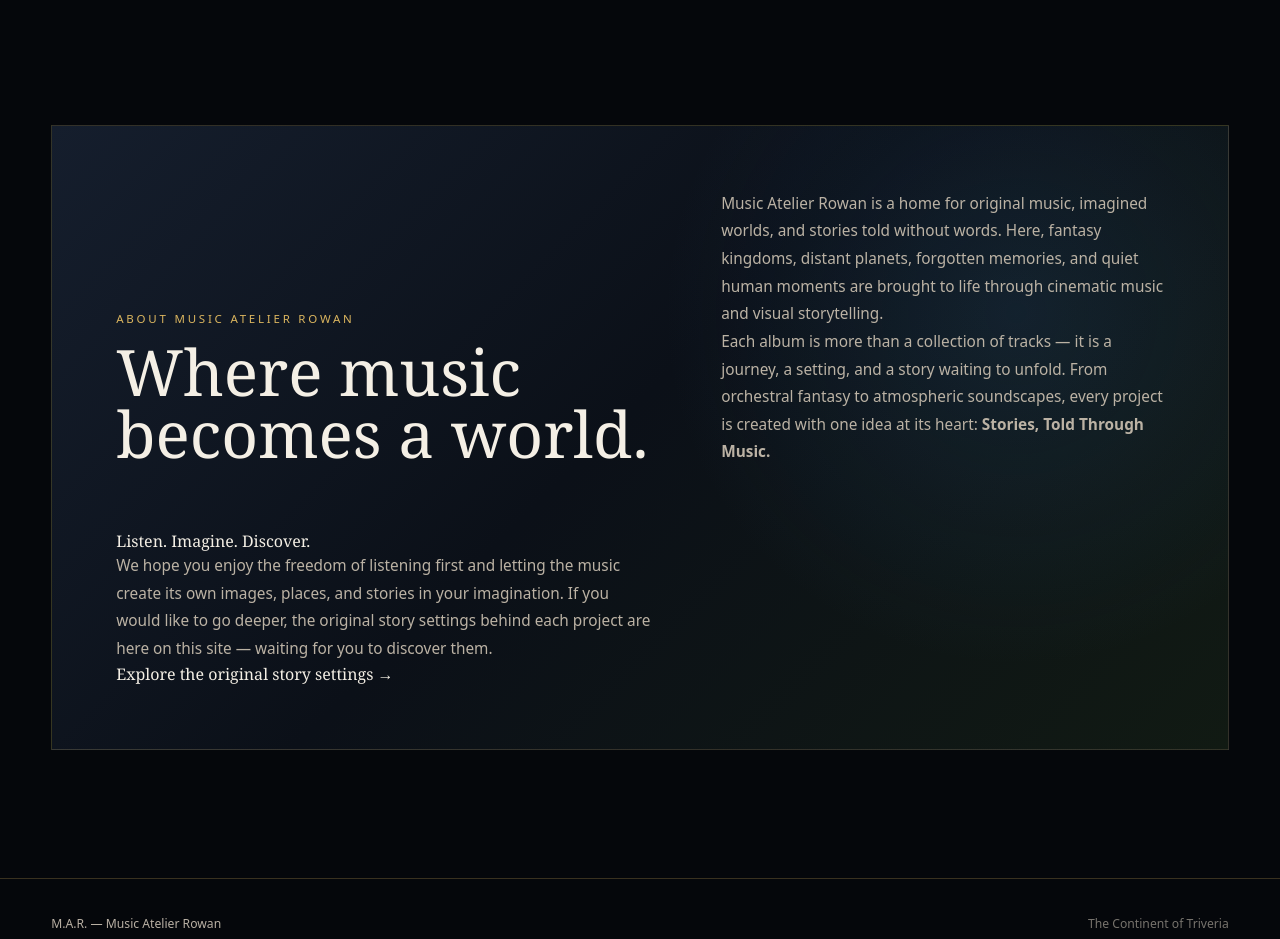
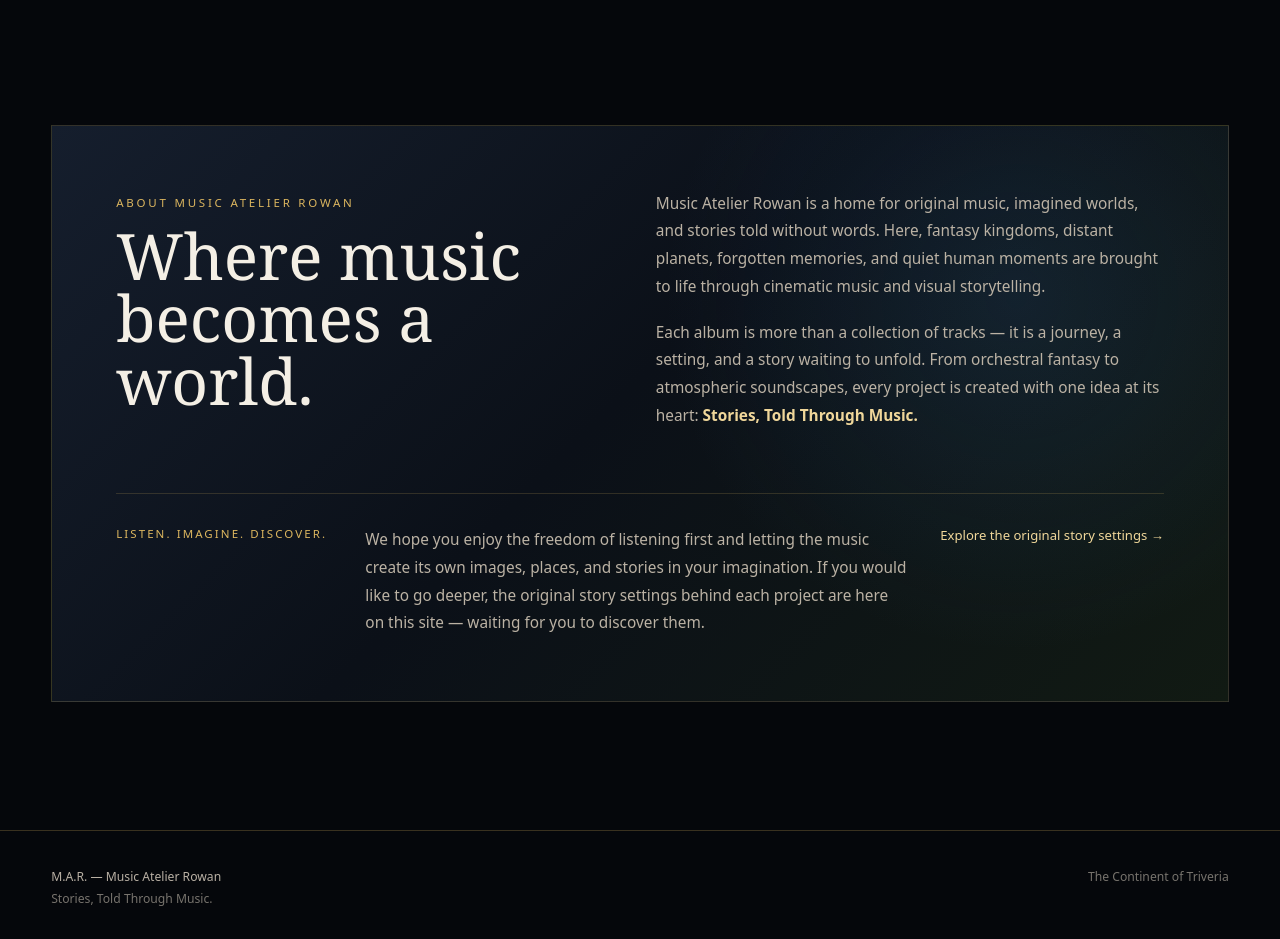
Before and after one commit to JackJackStudio/music-atelier-rowan, a Next.js app: page / in a window 1280 px wide. Shown: the part 1760-2699 px from the top of the page. Built offline with nearby package versions, Linux system fonts and the light colour scheme.

Commit message:
Style expanded About and listener sections

```diff
--- a/src/app/globals.css
+++ b/src/app/globals.css
@@ -207,9 +207,8 @@ a { color: inherit; text-decoration: none; }
 }
 .atelierFrame {
   display: grid;
-  grid-template-columns: 1.1fr .9fr;
-  gap: 4rem;
-  align-items: end;
+  grid-template-columns: .95fr 1.05fr;
+  gap: 3rem 5rem;
   min-height: 25rem;
   padding: clamp(2rem,5vw,5rem);
   border: 1px solid rgba(220,182,95,.18);
@@ -217,16 +216,54 @@ a { color: inherit; text-decoration: none; }
     radial-gradient(circle at 82% 30%, rgba(43,92,139,.20), transparent 22rem),
     linear-gradient(135deg,#151e2d,#0b1018 48%,#111a13);
 }
+.atelierIntro {
+  align-self: start;
+}
 .atelierFrame h2 {
   margin: .8rem 0 0;
   font-size: clamp(2.5rem,5vw,5.2rem);
   line-height: .98;
   font-weight: 400;
 }
-.atelierFrame p {
+.atelierCopy {
+  align-self: start;
+}
+.atelierCopy p,
+.listenerNote p {
   margin: 0;
   color: #bbb2a4;
   font: .96rem/1.8 system-ui,sans-serif;
+}
+.atelierCopy p + p {
+  margin-top: 1.15rem;
+}
+.atelierCopy strong {
+  color: var(--gold-soft);
+  font-weight: 600;
+}
+.listenerNote {
+  grid-column: 1 / -1;
+  margin-top: 1rem;
+  padding-top: 2rem;
+  border-top: 1px solid rgba(220,182,95,.18);
+  display: grid;
+  grid-template-columns: .6fr 1.5fr auto;
+  gap: 1.5rem 2rem;
+  align-items: start;
+}
+.listenerNoteLabel {
+  color: var(--gold);
+  font: .72rem system-ui,sans-serif;
+  letter-spacing: .18em;
+  text-transform: uppercase;
+}
+.listenerNote a {
+  color: var(--gold-soft);
+  font: .82rem/1.5 system-ui,sans-serif;
+  white-space: nowrap;
+}
+.listenerNote a:hover {
+  color: #fff0bf;
 }
 
 footer {
@@ -260,6 +297,7 @@ footer strong { color: #b9b0a4; font-weight: 500; }
   .storyGrid { grid-template-columns: 1fr; }
   .storyCard { min-height: 31rem; }
   .atelierFrame { grid-template-columns: 1fr; gap: 2rem; }
+  .listenerNote { grid-template-columns: 1fr; }
   footer { flex-direction: column; }
 }
 @media (max-width: 600px) {
```
